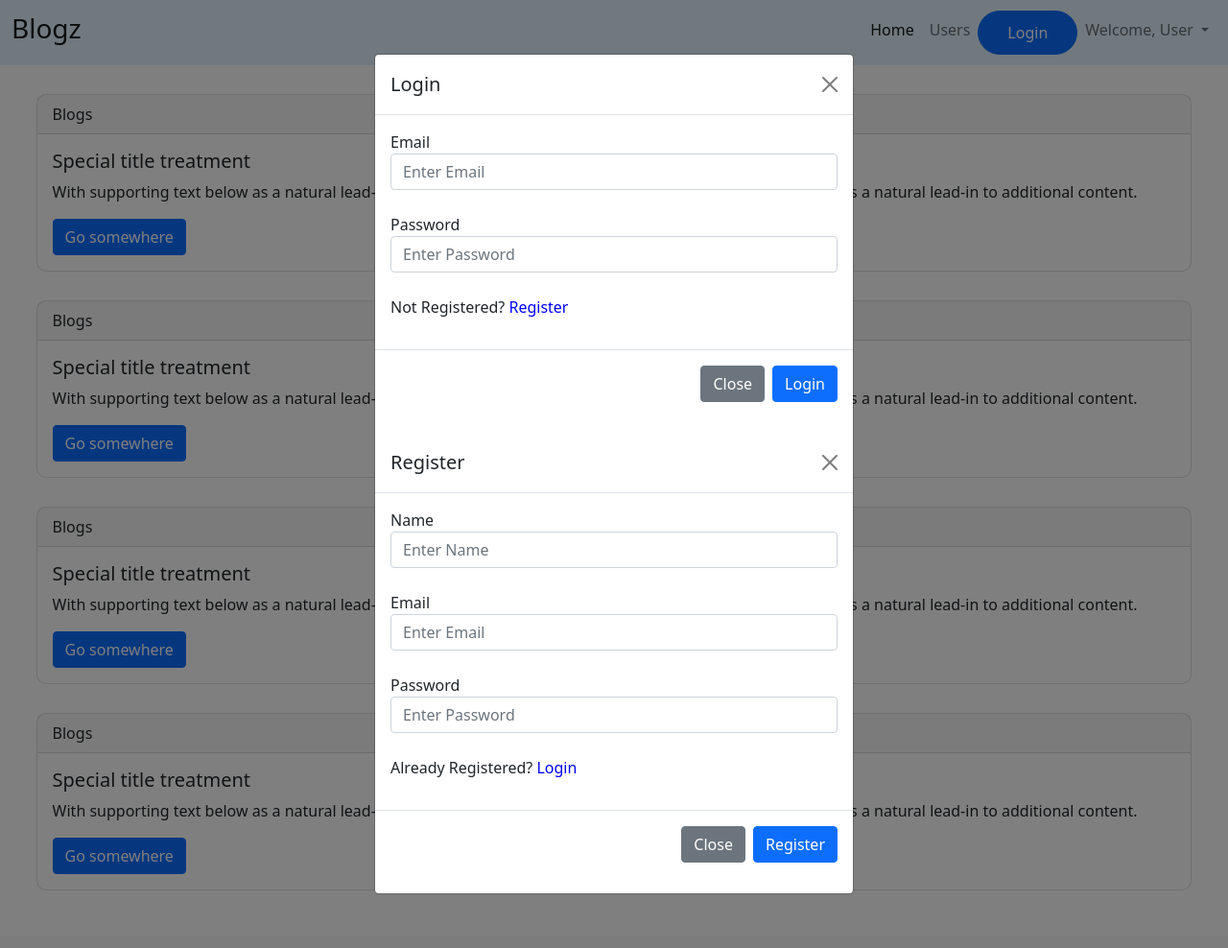
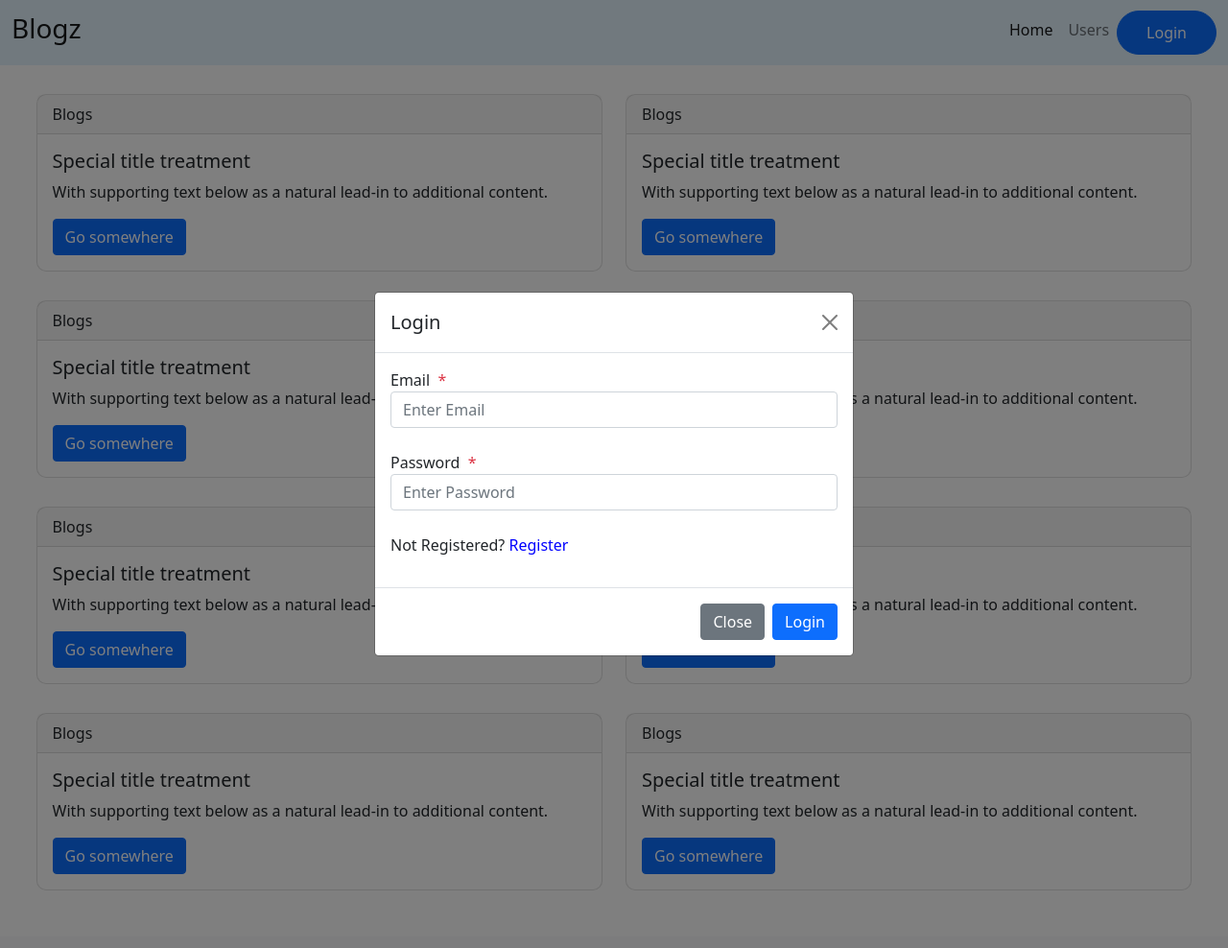
Before and after one commit to dhruvtyagi98/Blog-Project, a PHP site: page / in a window 1280 px wide, after a click on "Login". Shown: the whole page at 96% size. Run offline with PHP 8.4, Linux system fonts and the light colour scheme; some libraries are stand-ins or nearby versions.

Commit message:
feat: register and login

```diff
--- a/includes/dbh-inc.php
+++ b/includes/dbh-inc.php
@@ -5,8 +5,8 @@ $dbUserName   = "root";
 $dbPassword   = "";
 $dbName       = "blog";
 
-$connection = mysqli_connect($dbServerName, $dbUserName, $dbPassword, $dbName);
+$connection = new mysqli($dbServerName, $dbUserName, $dbPassword, $dbName);
 
-if (!$connection) {
-  die("Connection Failed: ".mysqli_connect_error());
+if ($connection->connect_error) {
+  die("Connection Failed: ". $connection->connect_error);
 }
--- a/index.php
+++ b/index.php
@@ -1,3 +1,5 @@
+<?php session_start(); ?>
+<!DOCTYPE html>
 <html lang="en">
 <head>
     <meta charset="UTF-8">
@@ -8,11 +10,25 @@
     <!-- Bootstrap 5 -->
     <link href="https://cdn.jsdelivr.net/npm/bootstrap@5.0.2/dist/css/bootstrap.min.css" rel="stylesheet" integrity="sha384-EVSTQN3/azprG1Anm3QDgpJLIm9Nao0Yz1ztcQTwFspd3yD65VohhpuuCOmLASjC" crossorigin="anonymous">
 
+    <!-- JQuery -->
+    <script src="https://cdnjs.cloudflare.com/ajax/libs/jquery/3.2.1/jquery.min.js"></script>
+
     <!-- Custom CSS -->
     <link rel="stylesheet" href="css/custom.css">
 </head>
 <body>
     <?php include("navbar.php") ?>
+
+    <?php
+        if (isset($_SESSION['database_error'])) {
+            echo $_SESSION['database_error'] ;
+            unset($_SESSION['database_error']);
+        }
+        if (isset($_SESSION['registered'])) {
+            echo $_SESSION['registered'] ;
+            // unset($_SESSION['success']);
+        }
+    ?>
 
     <div class="row card_center">
         <div class="col-sm-6">
--- a/navbar.php
+++ b/navbar.php
@@ -12,10 +12,14 @@
                 <li class="nav-item">
                     <a class="nav-link" href="#">Users</a>
                 </li>
-                <li class="nav-item">
+                <?php
+                    if (!isset($_SESSION['name'])) {
+                        echo '<li class="nav-item">
                                 <button class="btn btn-primary" type="button" style="border-radius: 25px;padding: 10px;padding-inline: 30px;" data-bs-target="#login_modal" data-bs-toggle="modal">Login</button>
-                </li>
-                <li class="nav-item dropdown">
+                            </li>';
+                    }
+                    else{
+                        echo '<li class="nav-item dropdown">
                             <a class="nav-link dropdown-toggle" href="#" id="navbarDropdown" role="button" data-bs-toggle="dropdown" aria-expanded="false">
                                 Welcome, User
                             </a>
@@ -24,7 +28,9 @@
                                 <li><hr class="dropdown-divider"></li>
                                 <li><a class="dropdown-item" href="#">Logout</a></li>
                             </ul>
-                </li>
+                        </li>';
+                    }
+                ?>
             </ul>
         </div>
     </div>
@@ -34,23 +40,23 @@
 <div class="modal fade" id="login_modal" tabindex="-1" aria-labelledby="exampleModalLabel" aria-hidden="true">
     <div class="modal-dialog modal-dialog-centered">
         <div class="modal-content">
-            <div>
+            <div id="login_div">
                 <div class="modal-header">
                     <h5 class="modal-title" id="exampleModalLabel">Login</h5>
                     <button type="button" class="btn-close" data-bs-dismiss="modal" aria-label="Close"></button>
                 </div>
-                <form action="login.php" method="post">
+                <form action="includes/login.php" method="post">
                     <div class="modal-body">
                         <div class="mb-4">
-                            <label for="email">Email</label>
-                            <input type="email" class="form-control" id="email" name="email" placeholder="Enter Email">
+                            <label for="login_email">Email &nbsp;<span class="text-danger">*</span></label>
+                            <input type="email" class="form-control" id="login_email" name="email" placeholder="Enter Email">
                         </div>
                         <div class="mb-4">
-                            <label for="password">Password</label>
-                            <input type="password" class="form-control" id="password" name="password" placeholder="Enter Password">
+                            <label for="login_password">Password &nbsp;<span class="text-danger">*</span></label>
+                            <input type="password" class="form-control" id="login_password" name="password" placeholder="Enter Password">
                         </div>
                         <div>
-                            <p>Not Registered? <a type="button" style="color: blue;">Register</a></p>
+                            <p>Not Registered? <a type="button" id="register" style="color: blue;">Register</a></p>
                         </div>
                     </div>
                     <div class="modal-footer">
@@ -59,27 +65,27 @@
                     </div>
                 </form>
             </div>
-            <div>
+            <div id="register_div">
                 <div class="modal-header">
                     <h5 class="modal-title" id="exampleModalLabel">Register</h5>
                     <button type="button" class="btn-close" data-bs-dismiss="modal" aria-label="Close"></button>
                 </div>
-                <form action="register.php" method="post">
+                <form action="includes/register.php" method="post">
                     <div class="modal-body">
                         <div class="mb-4">
-                            <label for="name">Name</label>
-                            <input type="text" class="form-control" id="name" name="name" placeholder="Enter Name">
+                            <label for="name">Name &nbsp;<span class="text-danger">*</span></label>
+                            <input type="text" class="form-control" id="name" name="name" placeholder="Enter Name" required>
                         </div>
                         <div class="mb-4">
-                            <label for="email">Email</label>
-                            <input type="email" class="form-control" id="email" name="email" placeholder="Enter Email">
+                            <label for="register_email">Email &nbsp;<span class="text-danger">*</span></label>
+                            <input type="email" class="form-control" id="reqister_email" name="email" placeholder="Enter Email" required>
                         </div>
                         <div class="mb-4">
-                            <label for="password">Password</label>
-                            <input type="password" class="form-control" id="password" name="password" placeholder="Enter Password">
+                            <label for="register_password">Password &nbsp;<span class="text-danger">*</span></label>
+                            <input type="password" class="form-control" id="register_password" name="password" placeholder="Enter Password" required minlength="6">
                         </div>
                         <div>
-                            <p>Already Registered? <a type="button" style="color: blue;">Login</a></p>
+                            <p>Already Registered? <a type="button" id="login" style="color: blue;">Login</a></p>
                         </div>
                     </div>
                     <div class="modal-footer">
@@ -91,3 +97,19 @@
         </div>
     </div>
 </div>
+
+<script>
+    $(document).ready(function() {
+        $('#register_div').hide();
+
+        $('#register').on('click', function(){
+            $('#register_div').show();
+            $('#login_div').hide();
+        })
+
+        $('#login').on('click', function(){
+            $('#register_div').hide();
+            $('#login_div').show();
+        })
+    });
+</script>
```
Also changed, not shown: includes/login.php (added, +42 -0 lines), includes/register.php (added, +56 -0 lines). Lines whose indentation alone changed are shown as unchanged.
